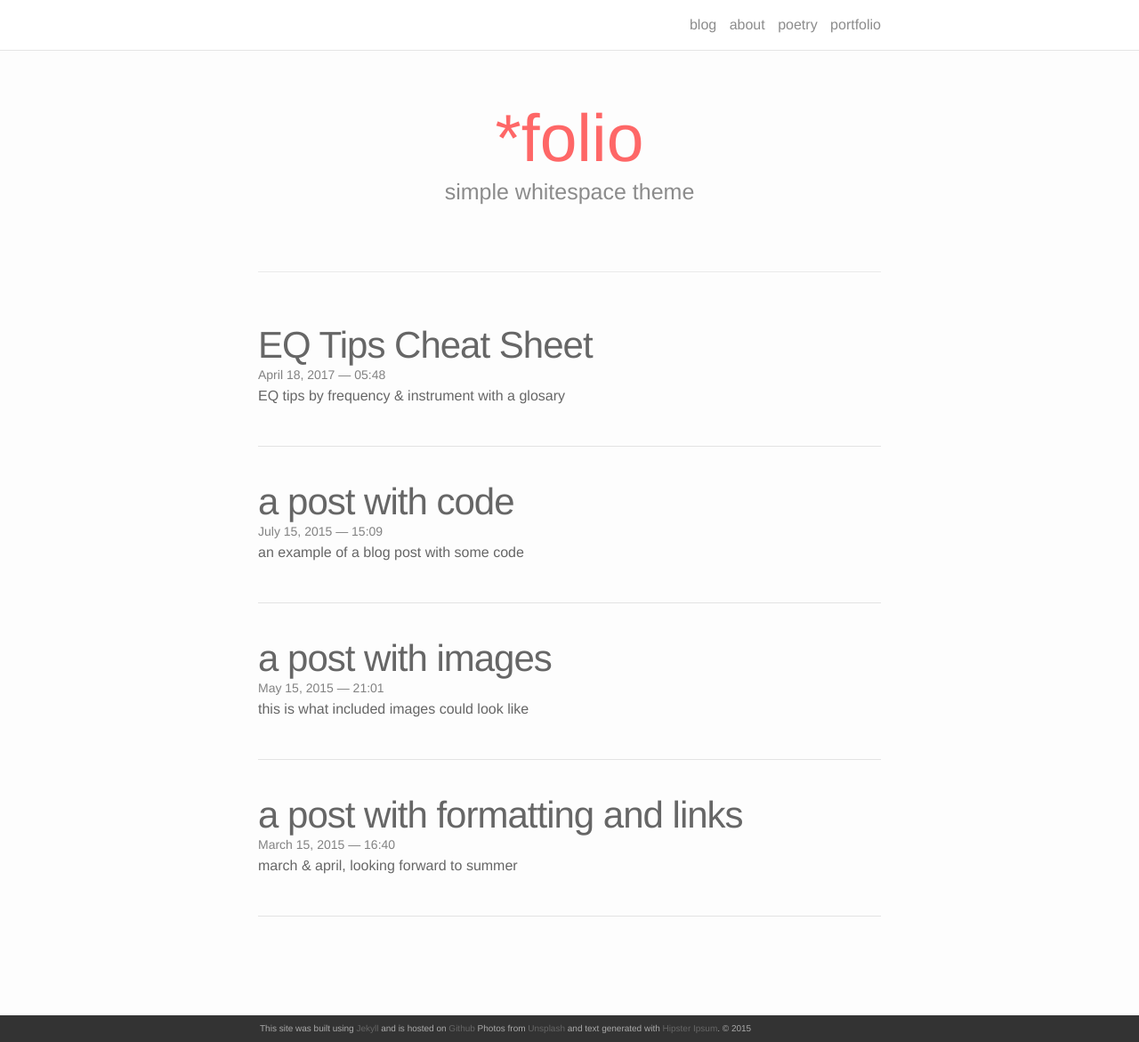
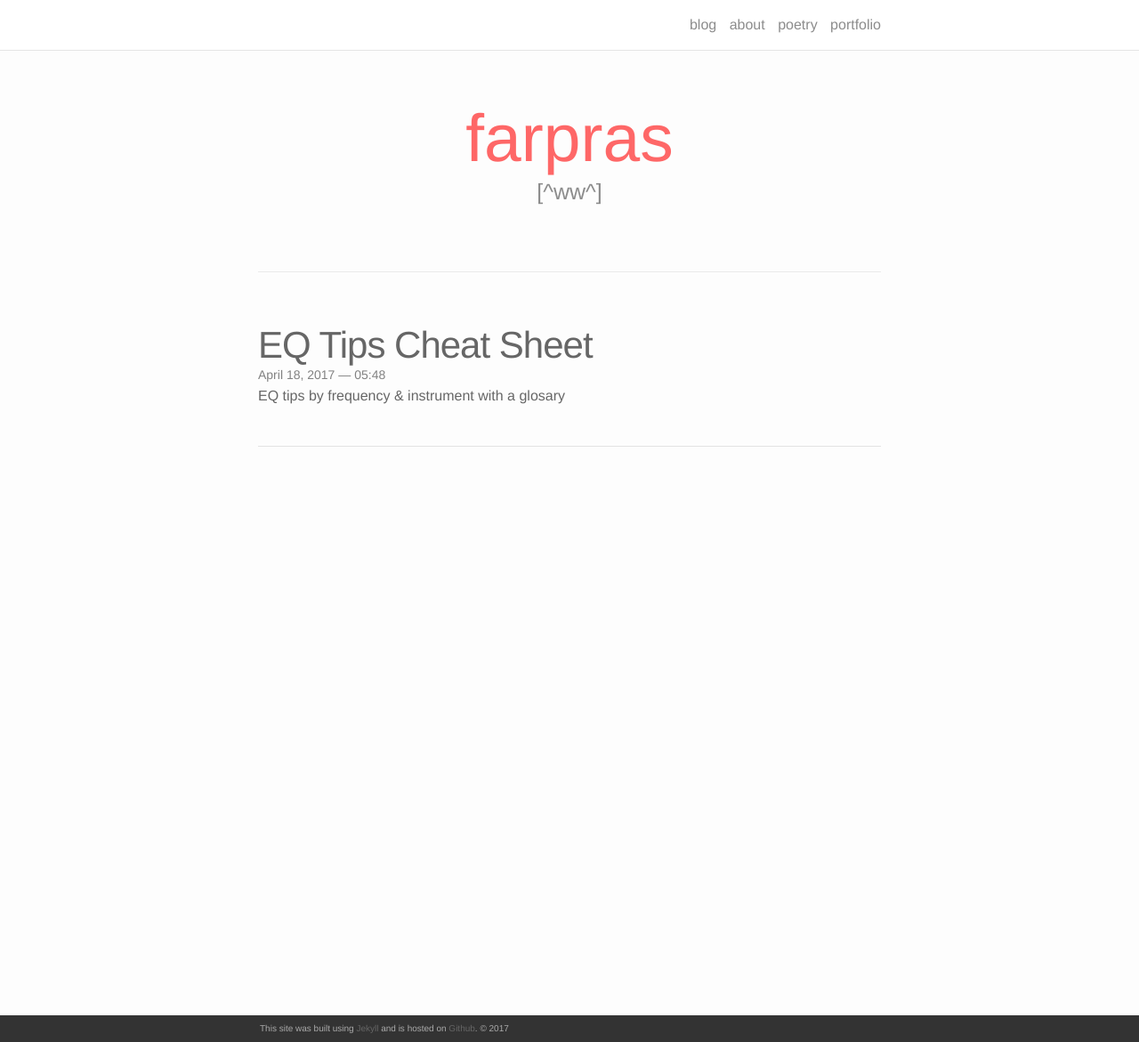
Before and after one commit to farpras/blog, a Jekyll site: the page built from index.html, in a window 1280 px wide and 1171 px high. Shown: the whole window at 89% size. Built offline with Jekyll 4.4.1, drawn with Linux system fonts in a browser that asks for light colours; nearby versions of some CDN libraries; the list of posts is cut into pages by our own code.

Commit message:
Edit index

```diff
--- a/_includes/footer.html
+++ b/_includes/footer.html
@@ -1,7 +1,7 @@
 <footer class="site-footer">
 
   <div class="wrapper">
-  	<p>This site was built using <a href="http://jekyllrb.com" target="_blank">Jekyll</a> and is hosted on <a href="https://github.com" target="_blank">Github</a> Photos from <a href="https://unsplash.com" target="_blank">Unsplash</a> and text generated with <a href="http://hipsum.co" target="_blank">Hipster Ipsum</a>. &#169; 2015</p>
+  	<p>This site was built using <a href="http://jekyllrb.com" target="_blank">Jekyll</a> and is hosted on <a href="https://github.com" target="_blank">Github</a>. &#169; 2017</p>
   </div>
 
 </footer>
--- a/_posts/2015-03-15-title.markdown
+++ /dev/null
@@ -1,28 +0,0 @@
----
-layout: post
-title:  a post with formatting and links
-date:   2015-03-15 16:40:16
-description: march & april, looking forward to summer
----
-Jean shorts raw denim Vice normcore, art party High Life PBR skateboard stumptown vinyl kitsch. Four loko meh 8-bit, tousled banh mi tilde forage Schlitz dreamcatcher twee 3 wolf moon. Chambray asymmetrical paleo salvia, sartorial umami four loko master cleanse drinking vinegar brunch. <a href="https://www.pinterest.com" target="blank">Pinterest</a> DIY authentic Schlitz, hoodie Intelligentsia butcher trust fund brunch shabby chic Kickstarter forage flexitarian. Direct trade <a href="https://en.wikipedia.org/wiki/Cold-pressed_juice" target="blank">cold-pressed</a> meggings stumptown plaid, pop-up taxidermy. Hoodie XOXO fingerstache scenester Echo Park. Plaid ugh Wes Anderson, freegan pug selvage fanny pack leggings pickled food truck DIY irony Banksy.
-
-#### Hipster list
-<ul>
-	<li>brunch</li>
-	<li>fixie</li>
-	<li>raybans</li>
-	<li>messenger bag</li>
-</ul>
-
-Hoodie Thundercats retro, tote bag 8-bit Godard craft beer gastropub. Truffaut Tumblr taxidermy, raw denim Kickstarter sartorial dreamcatcher. Quinoa chambray slow-carb salvia readymade, bicycle rights 90's yr typewriter selfies letterpress cardigan vegan.
-
-<hr>
-<br/>
-Pug heirloom High Life vinyl swag, single-origin coffee four dollar toast taxidermy reprehenderit fap distillery master cleanse locavore. Est anim sapiente leggings Brooklyn ea. Thundercats locavore excepteur veniam eiusmod. Raw denim Truffaut Schlitz, migas sapiente Portland VHS twee Bushwick Marfa typewriter retro id keytar.
-
-<blockquote>
-	We do not grow absolutely, chronologically. We grow sometimes in one dimension, and not in another, unevenly. We grow partially. We are relative. We are mature in one realm, childish in another.
-	—Anais Nin
-</blockquote>
-
-Fap aliqua qui, scenester pug Echo Park polaroid irony shabby chic ex cardigan church-key Odd Future accusamus. Blog stumptown sartorial squid, gastropub duis aesthetic Truffaut vero. Pinterest tilde twee, odio mumblecore jean shorts lumbersexual.
--- a/_posts/2015-05-15-title.markdown
+++ /dev/null
@@ -1,30 +0,0 @@
----
-layout: post
-title:  a post with images
-date: 2015-05-15 21:01:00
-description: this is what included images could look like
----
-Jean shorts raw denim Vice normcore, art party High Life PBR skateboard stumptown vinyl kitsch. Fingerstache four loko meh 8-bit, tousled banh mi tilde forage Schlitz dreamcatcher twee 3 wolf moon. Chambray asymmetrical paleo salvia, sartorial umami four loko master cleanse drinking vinegar brunch.
-
-<div class="img_row">
-	<img class="col three" src="/img/9.jpg">
-</div>
-<div class="img_row">
-	<img class="col three" src="{{ site.baseurl }}/img/9.jpg">
-</div>
-<div class="col three caption">
-	A simple, elegant caption looks good between image rows, after each row, or doesn't have to be there at all.
-</div>
-<div class="img_row">
-	<img class="col two" src="/img/8.jpg">
-	<img class="col one" src="/img/10.jpg">
-</div>
-
-Slow-carb four dollar toast Helvetica pop-up. Kale chips next level literally trust fund Pitchfork. Jean shorts Pinterest beard, farm-to-table irony craft beer swag tofu 8-bit Banksy. Quinoa forage fanny pack, pug hashtag Echo Park heirloom Schlitz tote bag artisan Neutra mumblecore 90's shabby chic raw denim.
-
-
-<div class="img_row">
-	<img class="col one" src="/img/11.jpg">
-	<img class="col one" src="/img/12.jpg">
-	<img class="col one" src="/img/7.jpg">
-</div>
--- a/_posts/2015-07-15-title.markdown
+++ /dev/null
@@ -1,33 +0,0 @@
----
-layout: post
-title: a post with code
-date: 2015-07-15 15:09:00
-description: an example of a blog post with some code
----
-This theme implements a built-in Jekyll feature, the use of Pygments, for sytanx highlighting. It supports more than 100 languages. This example is in C++. All you have to do is wrap your code in a liquid tag:
-{% raw  %}
-{% highlight c++ %}  <br/> code code code <br/> {% endhighlight %}{% endraw %}
-
-Produces something like this:
-
-{% highlight c++ %}
-
-int main(int argc, char const *argv[])
-{
-	string myString;
-
-	cout << "input a string: ";
-	getline(cin, myString);
-	int length = myString.length();
-
-	char charArray = new char * [length];
-
-	charArray = myString;
-	for(int i = 0; i < length; ++i){
-		cout << charArray[i] << " ";
-	}
-
-	return 0;
-}
-
-{% endhighlight %}
--- a/index.html
+++ b/index.html
@@ -3,8 +3,8 @@
 ---
 
 <div class="header-bar">
-  <h1>*folio</h1>
-  <h2>simple whitespace theme</h2>
+  <h1>farpras</h1>
+  <h2>[^ww^]</h2>
   <br/>
   <hr>
   <br/>
```
